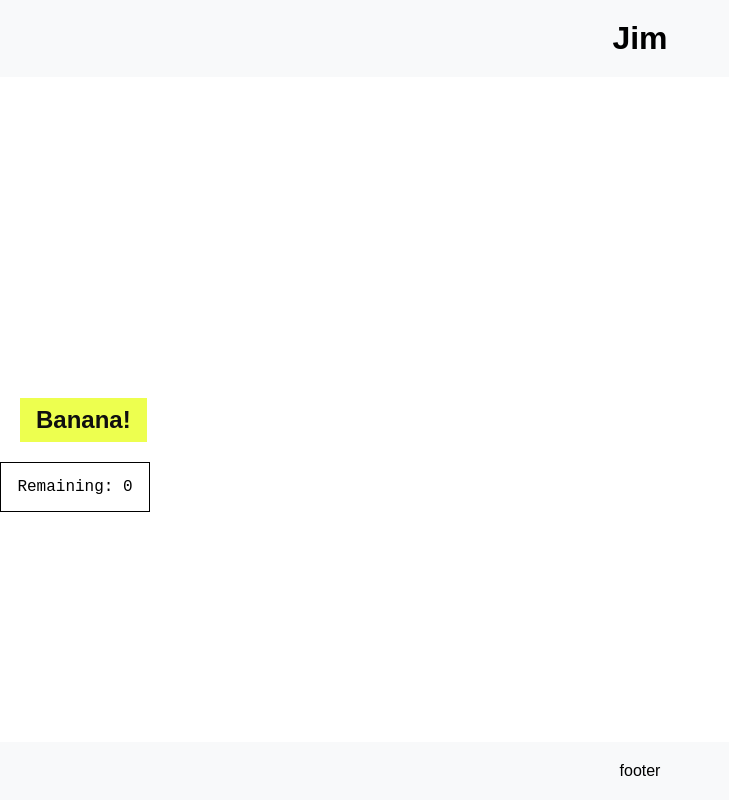
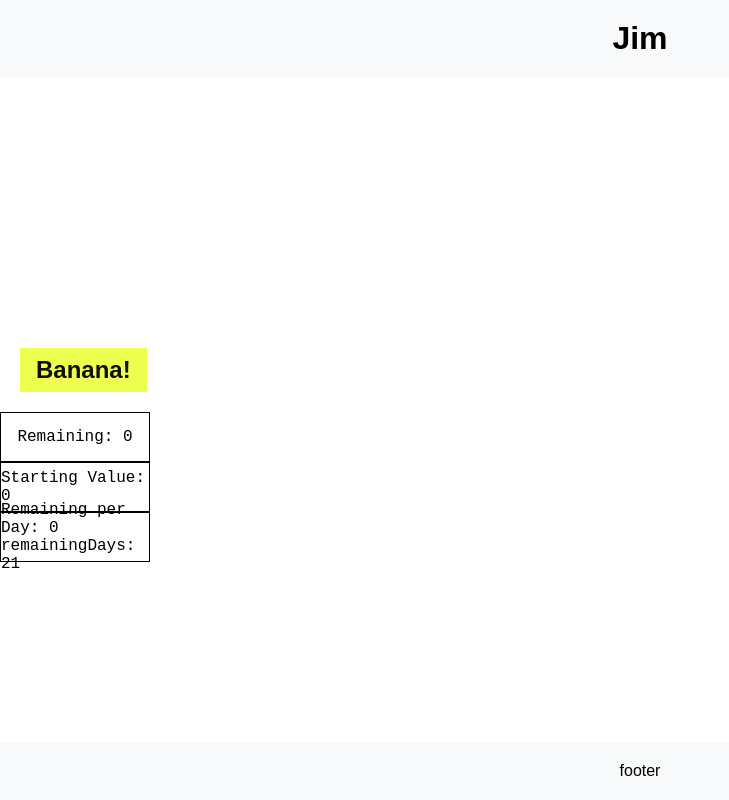
Before and after one commit to jmacguidwin/amonhen, a React (Create React App) app: page / in a window 1280 px wide. Shown: the whole page, without its empty margins (0-729 px from the left). Built offline with nearby package versions, Linux system fonts and the light colour scheme; no server answers.

Commit message:
did stuff

```diff
--- a/src/components/cards/RemainingBox.js
+++ b/src/components/cards/Budget.js
@@ -1,10 +1,11 @@
 // RemainingBox.js
 import React from 'react';
+import { getRemainingDays } from '../functions/remainingDays';
 
 function TotalBox({ totalBudget }) {
   return (
     <div>
-      Remaining: {totalBudget}
+      Starting Value: {totalBudget}
     </div>
   );
 }
@@ -17,9 +18,12 @@ function RemainingBox({ totalBudget, spent }) {
 }
 
 function RemainingBoxMonth({ totalBudget, spent }) {
+
+  const remainingDays = getRemainingDays();
+
     return (
       <div>
-        Remaining: {totalBudget - spent}/31
+        Remaining per Day: {(totalBudget - spent)/ remainingDays} remainingDays: {remainingDays}
       </div>
     );
   }
--- /dev/null
+++ b/src/components/functions/remainingDays.js
@@ -0,0 +1,8 @@
+// remainingDays.js
+
+export function getRemainingDays() {
+    const date = new Date();
+    const currentDay = date.getDate();
+    const daysInMonth = new Date(date.getFullYear(), date.getMonth() + 1, 0).getDate();
+    return daysInMonth - currentDay;
+  }
--- a/src/pages/App.js
+++ b/src/pages/App.js
@@ -1,6 +1,6 @@
 import React, { useRef, useEffect, useState} from 'react';
 // import BudgetBox from '../components/cards/BudgetBox';
-import { TotalBox, RemainingBox, RemainingBoxMonth } from '../components/cards/RemainingBox';
+import { TotalBox, RemainingBox, RemainingBoxMonth } from '../components/cards/Budget';
 
 function App() {
   const videoRef = useRef(null);
@@ -81,11 +81,19 @@ function App() {
 
       <div className="budgetBoxes">
         <RemainingBox totalBudget={totalBudget} spent={spent} />
-    </div>
+      </div>
 
-    <div className='footer'>
-        <p>footer</p>
-    </div>
+      <div className="budgetBoxes">
+        <TotalBox totalBudget={totalBudget} spent={spent} />
+      </div>
+
+      <div className="budgetBoxes">
+        <RemainingBoxMonth totalBudget={totalBudget} spent={spent} />
+      </div>
+
+      <div className='footer'>
+          <p>footer</p>
+      </div>
 
     </div>
   );
```
